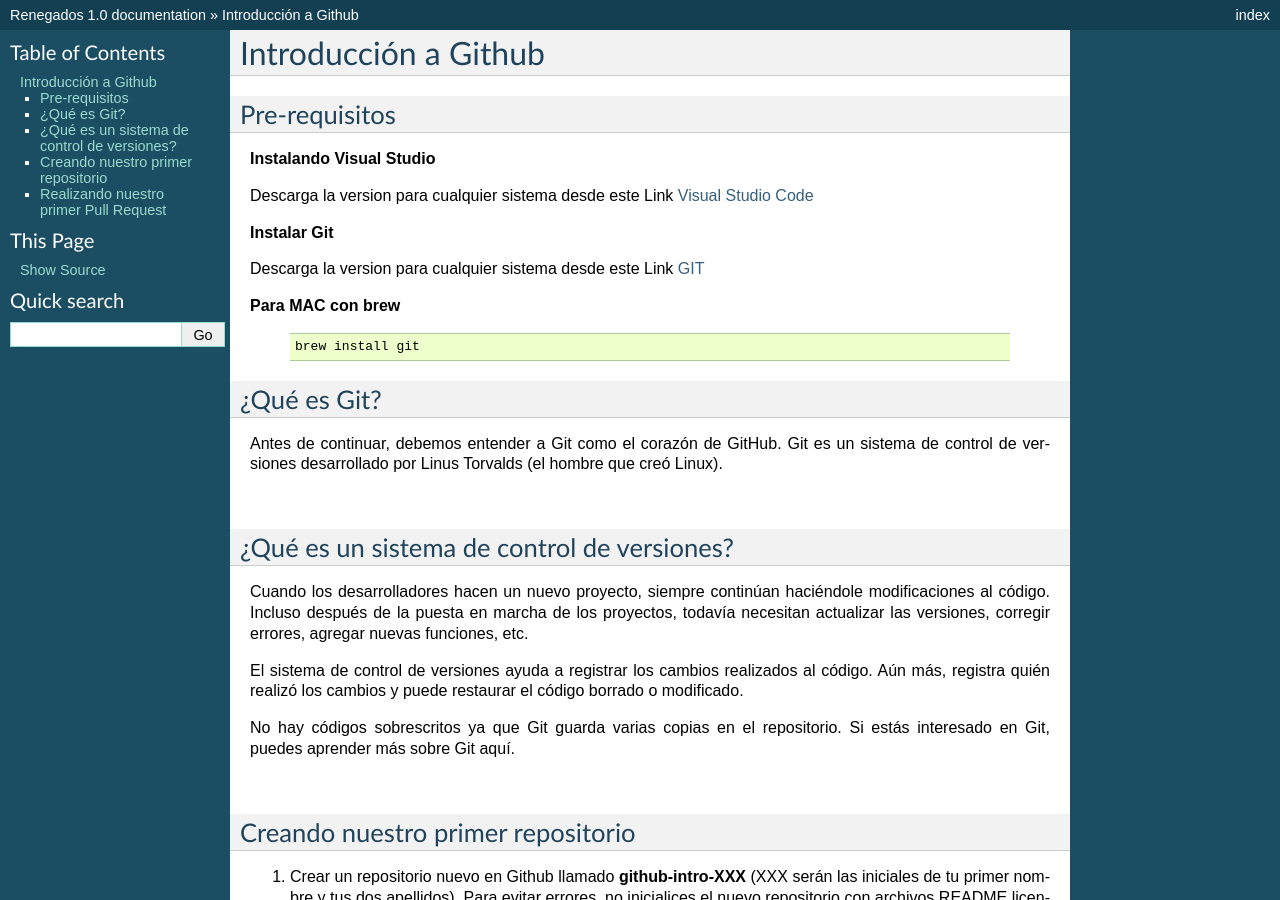
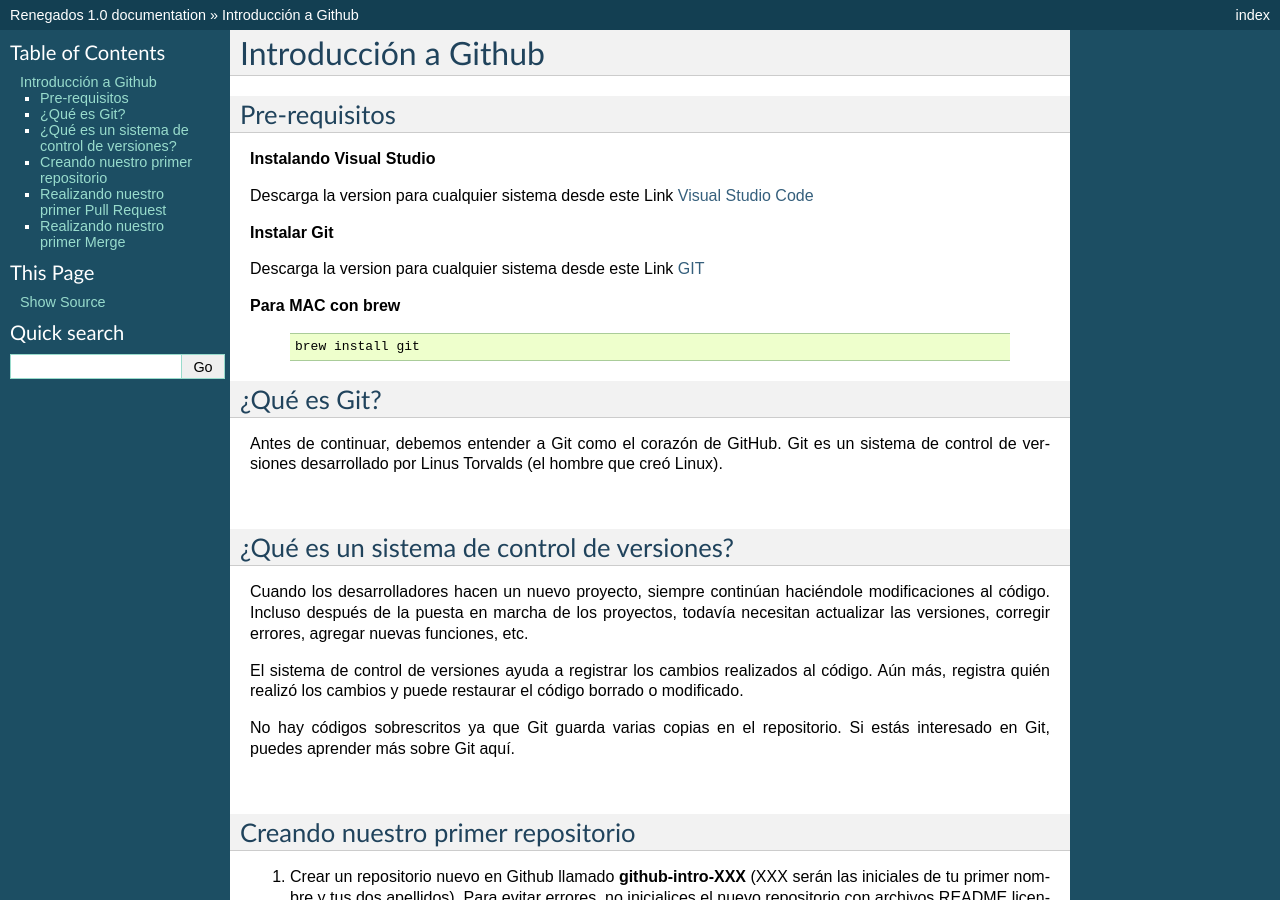
Before and after one commit to jveraduran/github-intro, a Sphinx documentation site: the page built from docs/index.rst, in a window 1280 px wide and 900 px high. Built offline with Sphinx 7.4.7, drawn with Linux system fonts in a browser that asks for light colours; some of the changed text lies outside the part shown.

Commit message:
Merge Develop

```diff
--- a/docs/index.rst
+++ b/docs/index.rst
@@ -217,6 +217,13 @@
 
 Abra una solicitud de **Pull Request** haciendo clic en el botón Crear **Pull Request**. Esto permite que los encargados del repositorio revisen su contribución. Desde aquí, pueden fusionarlo si es bueno, o pueden pedirle que haga algunos cambios.
 
+|
+
+Realizando nuestro primer Merge
+###############################
+
+|
+
 .. image:: ../images/pr-3.png
 
 |
```
